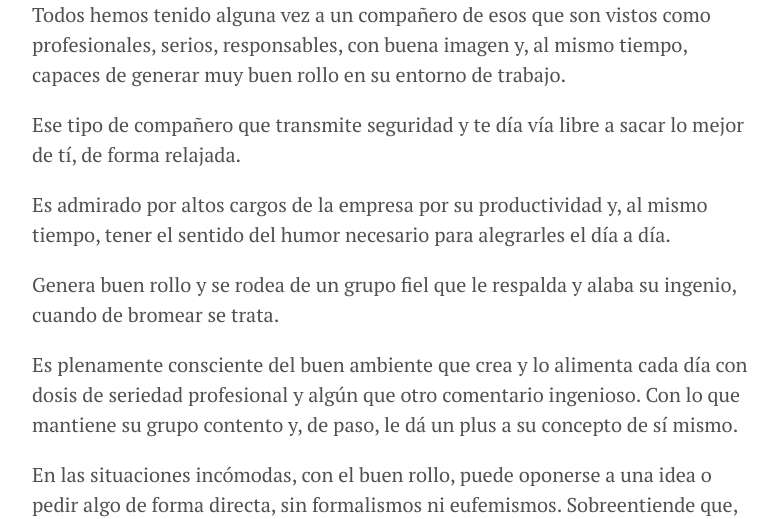
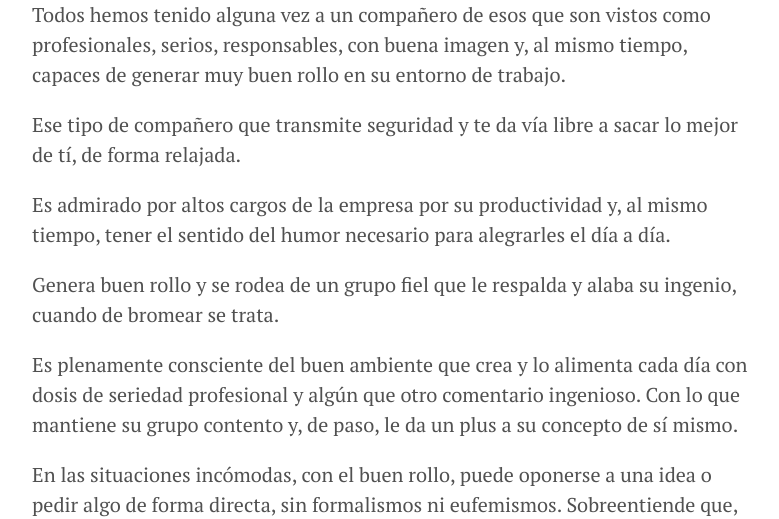
Before and after one commit to lsybarguen/franmarin.github.io, a Jekyll site: the page built from _posts/2018-09-22-cuando-el-buen-rollismo-justifica-todo.markdown, in a window 1280 px wide and 1400 px high, scrolled down 403 px. Shown: the part 149-668 px from the top of the window, without its empty margins (248-1027 px from the left). Built offline with Jekyll 4.4.1, drawn with Linux system fonts in a browser that asks for light colours; some of the changed text lies outside the part shown.

Commit message:
Publishing new article

```diff
--- a/_posts/2018-09-22-cuando-el-buen-rollismo-justifica-todo.markdown
+++ b/_posts/2018-09-22-cuando-el-buen-rollismo-justifica-todo.markdown
@@ -10,13 +10,13 @@ categories: [Job]
 
 Todos hemos tenido alguna vez a un compa&ntilde;ero de esos que son vistos como profesionales, serios, responsables, con buena imagen y, al mismo tiempo, capaces de generar muy buen rollo en su entorno de trabajo.
 
-Ese tipo de compa&ntilde;ero que transmite seguridad y te d&iacute;a v&iacute;a libre a sacar lo mejor de t&iacute;, de forma relajada.
+Ese tipo de compa&ntilde;ero que transmite seguridad y te da v&iacute;a libre a sacar lo mejor de t&iacute;, de forma relajada.
 
 Es admirado por altos cargos de la empresa por su productividad y, al mismo tiempo, tener el sentido del humor necesario para alegrarles el d&iacute;a a d&iacute;a.
 
 Genera buen rollo y se rodea de un grupo fiel que le respalda y alaba su ingenio, cuando de bromear se trata.
 
-Es plenamente consciente del buen ambiente que crea y lo alimenta cada d&iacute;a con dosis de seriedad profesional y alg&uacute;n que otro comentario ingenioso. Con lo que mantiene su grupo contento y, de paso, le d&aacute; un plus a su concepto de s&iacute; mismo.
+Es plenamente consciente del buen ambiente que crea y lo alimenta cada d&iacute;a con dosis de seriedad profesional y alg&uacute;n que otro comentario ingenioso. Con lo que mantiene su grupo contento y, de paso, le da un plus a su concepto de s&iacute; mismo.
 
 En las situaciones inc&oacute;modas, con el buen rollo, puede oponerse a una idea o pedir algo de forma directa, sin formalismos ni eufemismos. Sobreentiende que, con &eacute;l, siempre estaremos en el contexto del buen rollo.
 
```
Also changed, not shown: other parts of _posts/2018-09-22-cuando-el-buen-rollismo-justifica-todo.markdown (+1 -1 lines).
